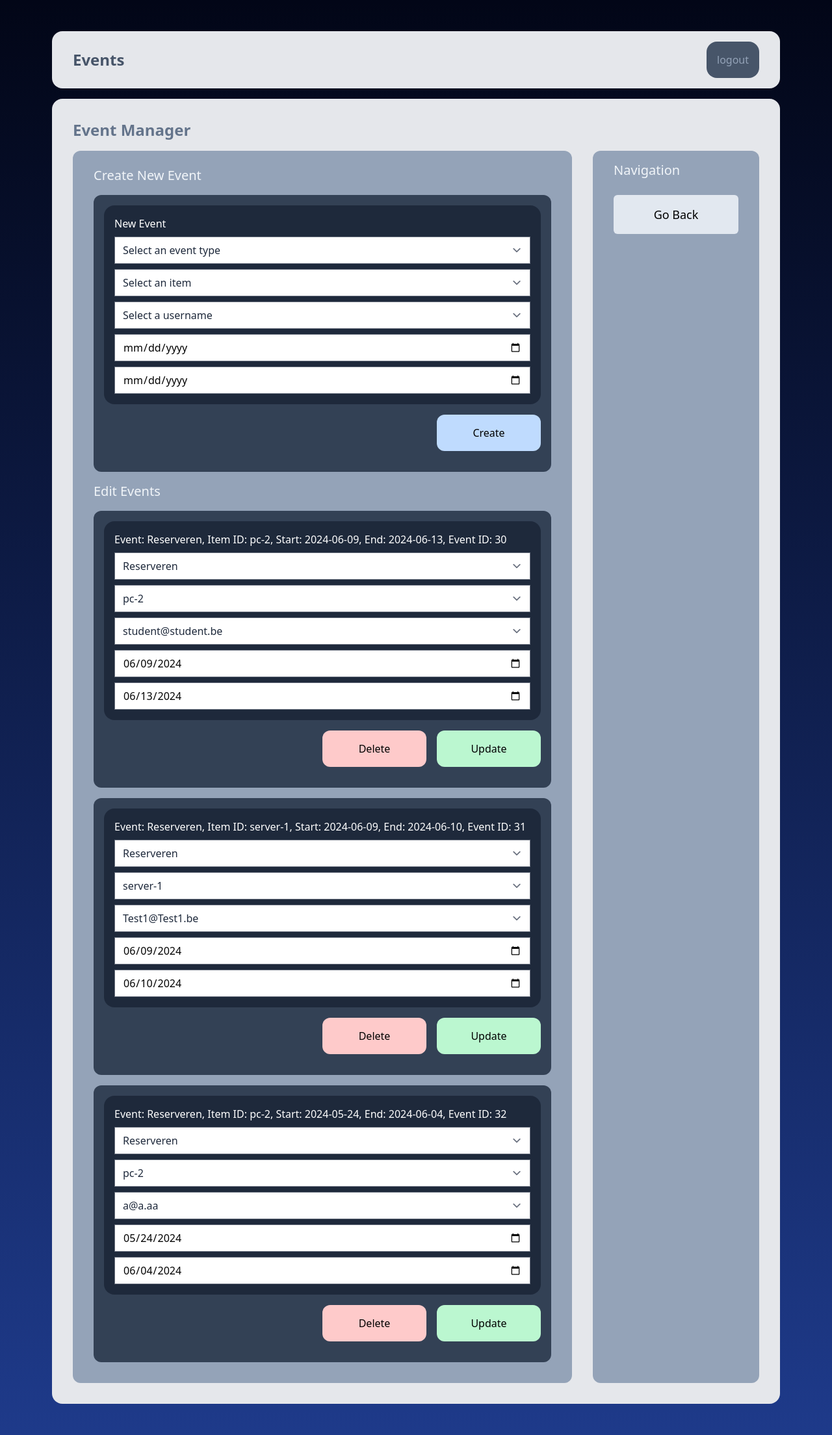
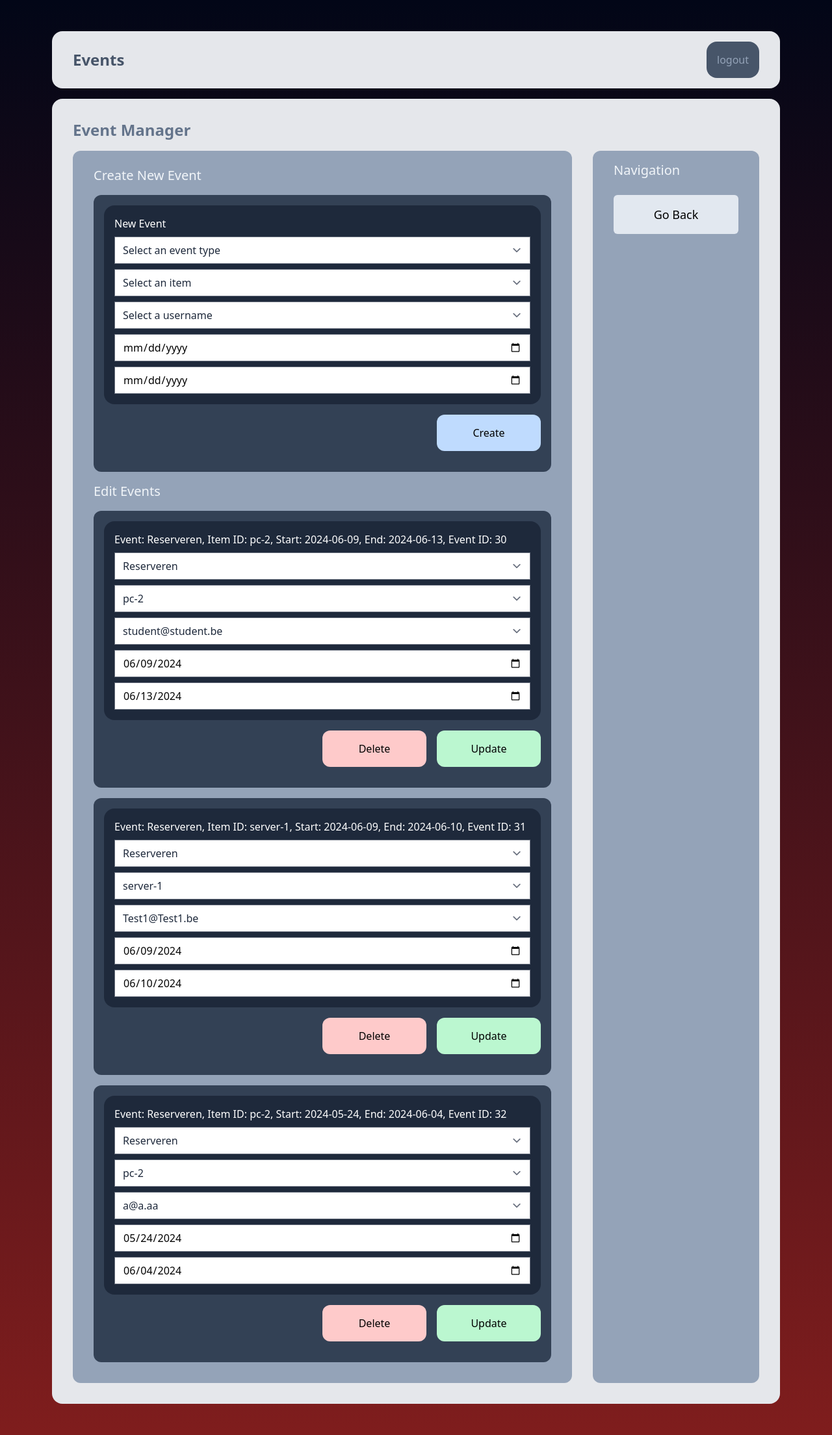
Before and after one commit to Neo-Phoenix/PPKevin, a Django app: page /event-manager in a window 1280 px wide. Shown: the whole page at 65% size. Run offline with Django 4.2, Linux system fonts and the light colour scheme; a user stored in the database is signed in; data comes from the database, SQL or seed files in the repository; style sheets or scripts are compiled from the project's sources; some libraries are stand-ins or nearby versions.

Commit message:
background admin en user zijn verschillend

```diff
--- a/UitleensysteemApp/app/templates/app/base.html
+++ b/UitleensysteemApp/app/templates/app/base.html
@@ -1,4 +1,5 @@
 {% load static tailwind_tags %}
+{% load static %}
 <!DOCTYPE html>
 <html lang="en">
 <head>
@@ -7,7 +8,7 @@
     <title>{% block title %} {% endblock %}</title>
     {% tailwind_css %}
 </head>
-<body class="min-h-screen bg-gradient-to-b from-slate-950 to-blue-900">
+<body class="min-h-screen bg-gradient-to-b {% if request.user.is_staff %}from-slate-950{% else%}from-slate-950 {% endif %} {% if request.user.is_staff %}to-red-900{% else%}to-blue-900 {% endif %}">
 
         {% block body %}
 
```
